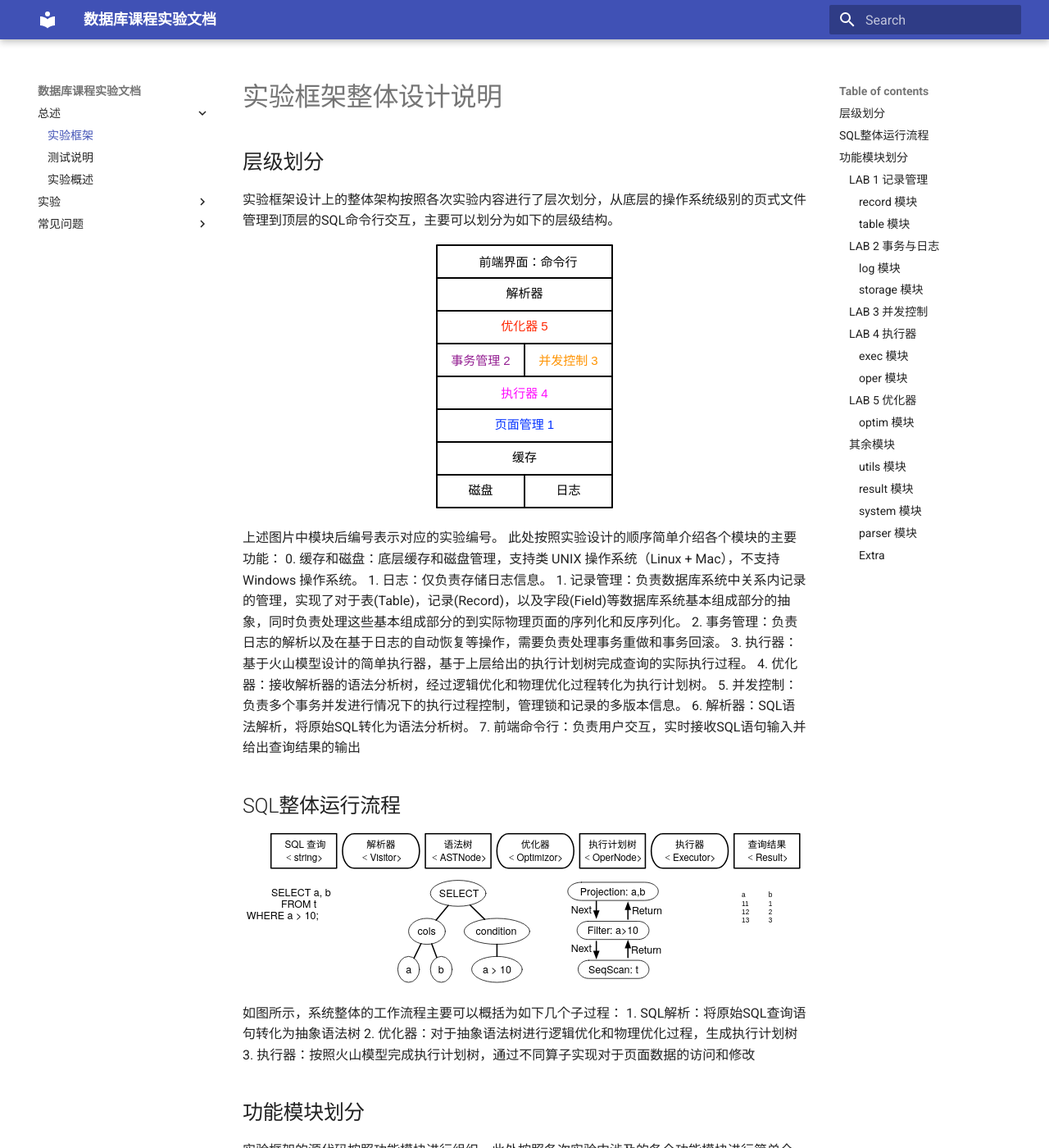
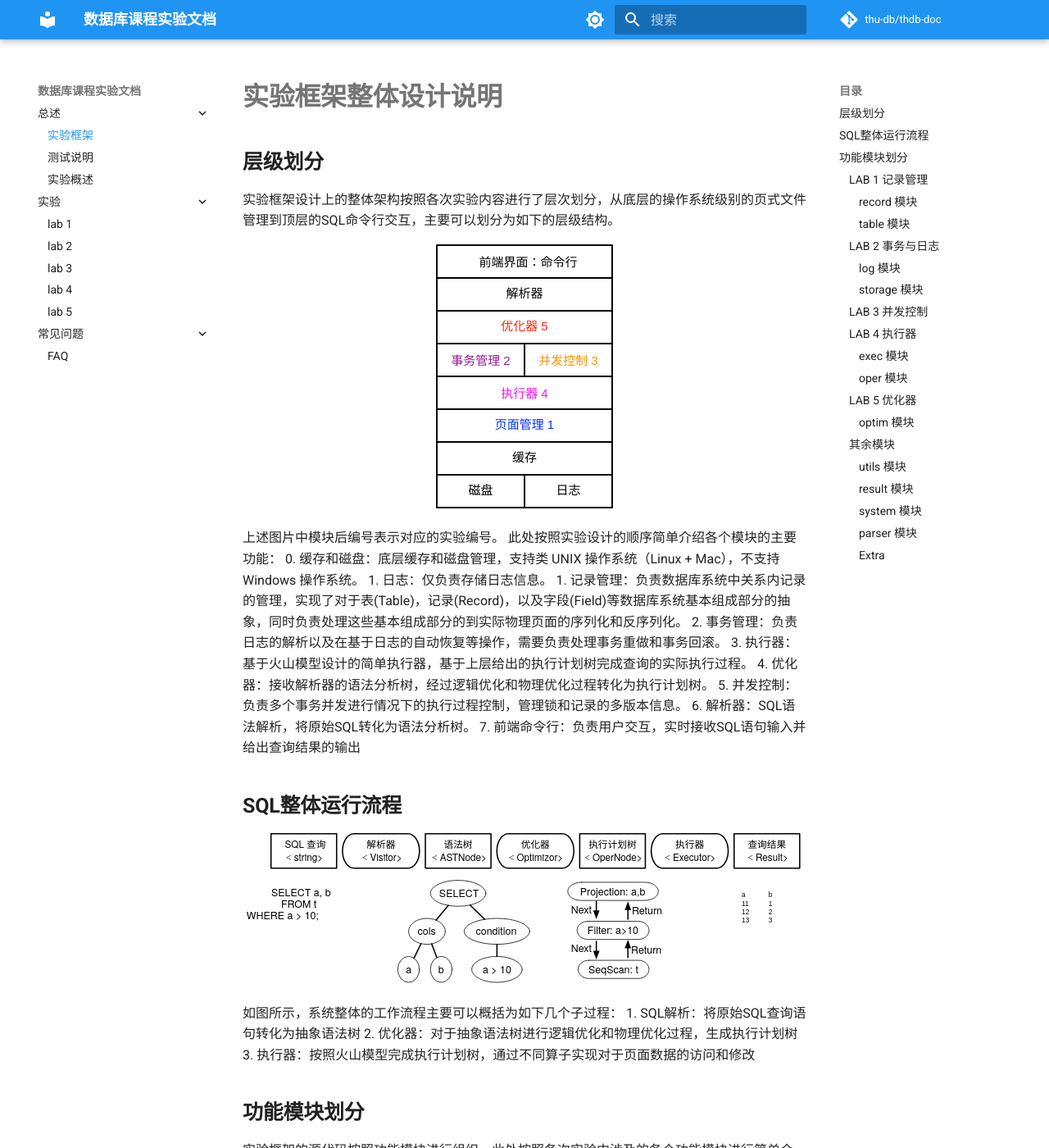
Before and after one commit to thu-db/huadb-doc, an MkDocs documentation site: the page built from docs/index.md, in a window 1280 px wide and 1400 px high. Shown: the whole window at 82% size. Built offline with MkDocs 1.6.1 and Material for MkDocs 9.7.7, drawn with Linux system fonts in a browser that asks for light colours; comment, search, counter and statistics services are not loaded.

Commit message:
Bold heading and add theme switch

```diff
--- /dev/null
+++ b/docs/stylesheets/extra.css
@@ -0,0 +1,5 @@
+.md-typeset h1,
+.md-typeset h2,
+.md-typeset h3 {
+    font-weight: bold;
+}
--- a/mkdocs.yml
+++ b/mkdocs.yml
@@ -1,4 +1,7 @@
 site_name: 数据库课程实验文档
+
+repo_name: thu-db/thdb-doc
+repo_url: https://github.com/thu-db/thdb-doc
 
 nav:
   - 总述:
@@ -16,3 +19,22 @@
 
 theme:
   name: material
+  language: zh
+  palette:
+    - media: "(prefers-color-scheme: light)"
+      scheme: default
+      primary: blue
+      toggle:
+        icon: material/brightness-7
+        name: Switch to dark mode
+    - media: "(prefers-color-scheme: dark)"
+      scheme: slate
+      primary: blue
+      toggle:
+        icon: material/brightness-4
+        name: Switch to light mode
+  features:
+    - navigation.expand
+
+extra_css:
+  - stylesheets/extra.css
```
